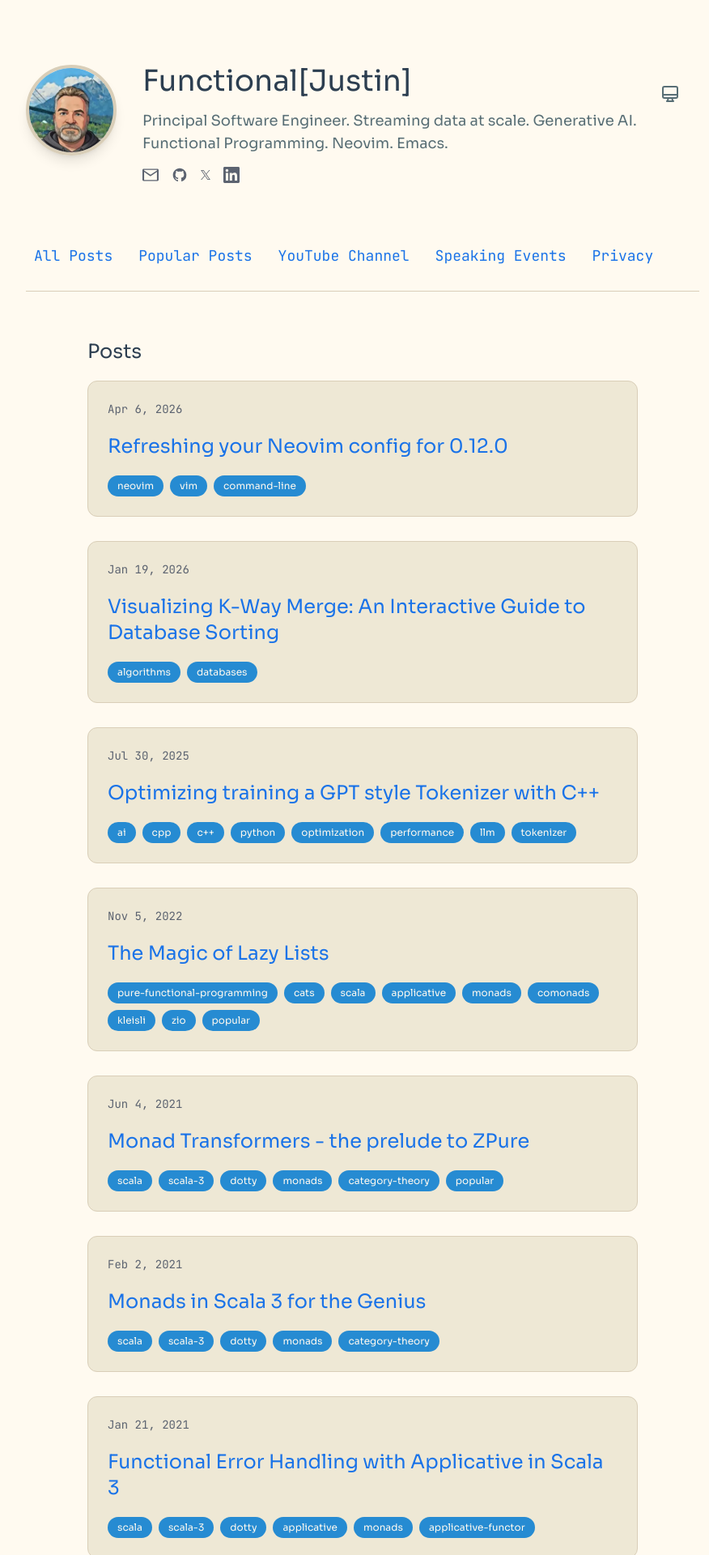
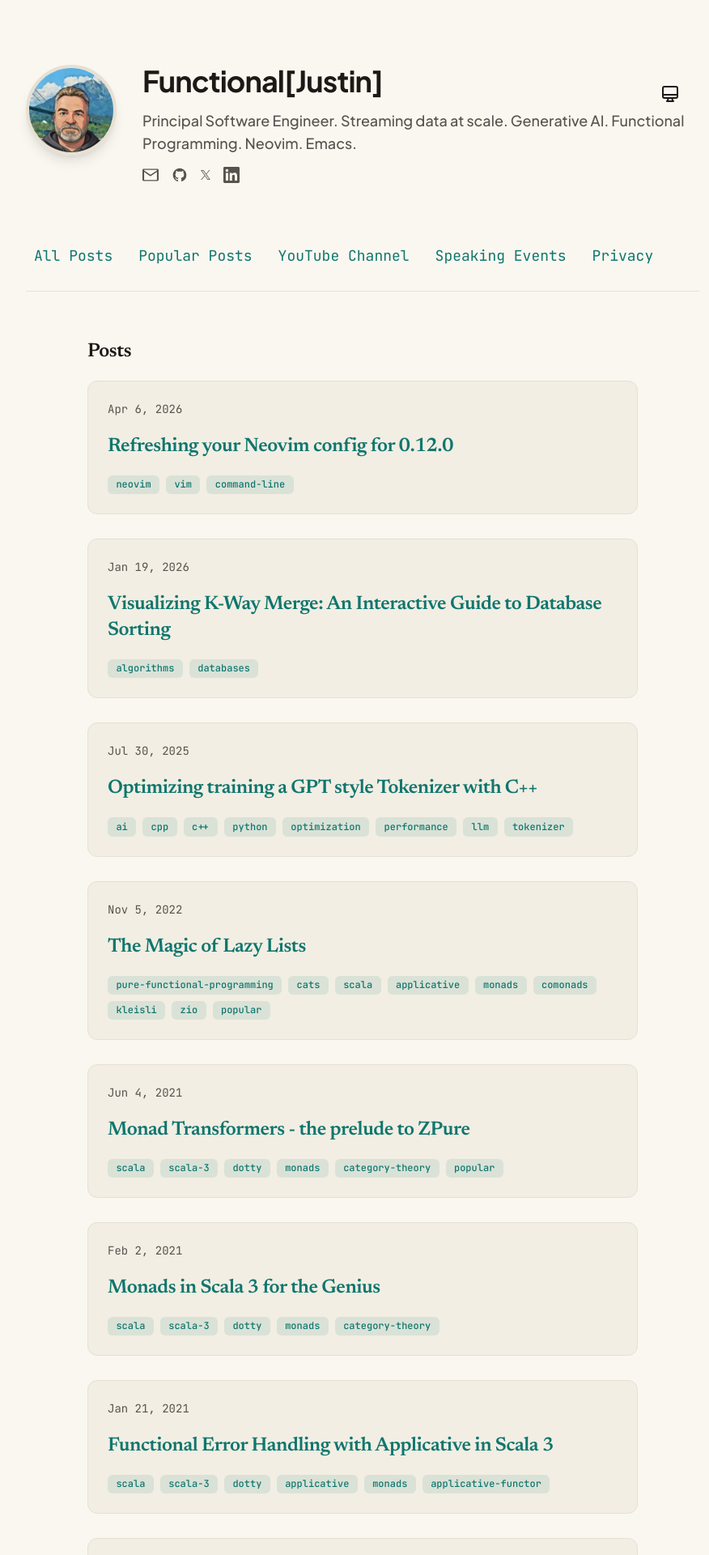
Before and after one commit to justinhj/justinhj.github.io, a Jekyll site: the page built from index.html, in a window 1280 px wide. Shown: the top 1920 px of the page at 81% size, without its empty margins (192-1068 px from the left). Built offline with Jekyll 4.4.1, drawn with Linux system fonts in a browser that asks for light colours.

Commit message:
style update

```diff
--- a/_includes/head.html
+++ b/_includes/head.html
@@ -22,6 +22,11 @@
   <!-- Machine-readable discovery links for AI Agents -->
   <link rel="sitemap" type="application/xml" title="Sitemap" href="{{ "/sitemap.xml" | prepend: site.baseurl | prepend: site.url }}">
   <link rel="alternate" type="text/markdown" title="LLMs Index" href="{{ "/llms.txt" | prepend: site.baseurl | prepend: site.url }}">
+
+  <!-- Literate typography (Newsreader & Plus Jakarta Sans) -->
+  <link rel="preconnect" href="https://fonts.googleapis.com">
+  <link rel="preconnect" href="https://fonts.gstatic.com" crossorigin>
+  <link href="https://fonts.googleapis.com/css2?family=Newsreader:ital,opsz,wght@0,6..72,400;0,6..72,500;0,6..72,600;1,6..72,400&family=Plus+Jakarta+Sans:wght@500;700&display=swap" rel="stylesheet">
 
   <!-- Preload local fonts -->
   <link rel="preload" href="/fonts/sora-v17-latin-regular.woff2" as="font" type="font/woff2" crossorigin>
--- a/_includes/header.html
+++ b/_includes/header.html
@@ -15,7 +15,7 @@
     <div class="flex-grow">
       <h1 class="text-4xl font-bold mb-2" href="{{ site.baseurl }}">{{ site.title }}</h1>
 
-      <p class="text-lg max-w-prose mb-4">
+      <p class="text-lg max-w-prose mb-4 text-[var(--secondary-text-color)]">
           {{ site.description }}
       </p>
       <div class="flex items-center space-x-4 text-sm">
@@ -86,10 +86,10 @@
   <!-- Navigation Bar -->
   <nav class="border-b border-[var(--border-color)] mb-2">
       <ul class="flex flex-wrap items-center gap-x-8 gap-y-2 font-mono text-base md:text-lg !list-none">
-          <li><a href="/index.html" class="block py-3 border-b-2 border-transparent hover:text-white">All Posts</a></li>
-          <li><a href="/topposts.html" class="block py-3 border-b-2 border-transparent hover:text-white">Popular Posts</a></li>
-          <li><a href="https://www.youtube.com/c/FunctionalJustin" class="block py-3 border-b-2 border-transparent hover:text-white">YouTube Channel</a></li>
-          <li><a href="/talks.html" class="block py-3 border-b-2 border-transparent hover:text-white">Speaking Events</a></li>
-          <li><a href="/privacy.html" class="block py-3 border-b-2 border-transparent hover:text-white">Privacy</a></li>
+          <li><a href="/index.html" class="block py-3 border-b-2 border-transparent hover:text-[var(--accent-color)] hover:border-[var(--accent-color)] transition-colors">All Posts</a></li>
+          <li><a href="/topposts.html" class="block py-3 border-b-2 border-transparent hover:text-[var(--accent-color)] hover:border-[var(--accent-color)] transition-colors">Popular Posts</a></li>
+          <li><a href="https://www.youtube.com/c/FunctionalJustin" class="block py-3 border-b-2 border-transparent hover:text-[var(--accent-color)] hover:border-[var(--accent-color)] transition-colors">YouTube Channel</a></li>
+          <li><a href="/talks.html" class="block py-3 border-b-2 border-transparent hover:text-[var(--accent-color)] hover:border-[var(--accent-color)] transition-colors">Speaking Events</a></li>
+          <li><a href="/privacy.html" class="block py-3 border-b-2 border-transparent hover:text-[var(--accent-color)] hover:border-[var(--accent-color)] transition-colors">Privacy</a></li>
       </ul>
   </nav>
--- a/_orgcss/site.css
+++ b/_orgcss/site.css
@@ -63,6 +63,6 @@ table {
 }
 
 td, th {
-  border: 1px solid #ccc;
+  border: 1px solid var(--border-color, #ccc);
   padding: 8px;
 }
--- a/_sass/_base.scss
+++ b/_sass/_base.scss
@@ -1,31 +1,39 @@
 @mixin light-theme-vars {
     --background-color: #{$background-color-light};
+    --card-bg-color: #{$card-bg-color-light};
     --text-color: #{$text-color-light};
+    --secondary-text-color: #{$secondary-text-color-light};
+    --muted-text-color: #{$muted-text-color-light};
+    --border-color: #{$border-color-light};
     --brand-color: #{$brand-color-light};
-    --brand-visited: #{darken($brand-color-light, 25%)};
-    --brand-hover-bg: #{darken($background-color-light, 10%)};
-    --secondary-text-color: #{$secondary-text-color-light};
-    --border-color: #{$border-color-light};
-    --card-bg-color: #{$card-bg-color-light};
+    --brand-visited: #{darken($brand-color-light, 8%)};
+    --brand-hover-bg: #{$accent-light-light};
+    --accent-color: #{$accent-color-light};
+    --accent-hover-color: #{$accent-hover-color-light};
+    --accent-light: #{$accent-light-light};
     --accent-text: #{$accent-text-light};
-    --pre-bg-color: #{$background-color};
-    --pre-text-color: #{$text-color};
+    --pre-bg-color: #{$code-bg-color-light};
+    --pre-text-color: #{$code-text-color-light};
+    --org-star: #{$org-star-color-light};
 }
 
 @mixin dark-theme-vars {
     --background-color: #{$background-color};
+    --card-bg-color: #{$card-bg-color};
     --text-color: #{$text-color};
+    --secondary-text-color: #{$secondary-text-color};
+    --muted-text-color: #{$muted-text-color};
+    --border-color: #{$border-color};
     --brand-color: #{$brand-color};
-  --brand-visited: #{darken($brand-color, 15%)};
+    --brand-visited: #{darken($brand-color, 12%)};
     --brand-hover-bg: transparent;
     --accent-color: #{$accent-color};
     --accent-hover-color: #{$accent-hover-color};
-  --secondary-text-color: #{$secondary-text-color};
-  --border-color: #{$border-color};
-  --card-bg-color: #{$card-bg-color};
+    --accent-light: #{$accent-light};
     --accent-text: #{$accent-text};
-  --pre-bg-color: #{$background-color-light};
-  --pre-text-color: #{$text-color-light};
+    --pre-bg-color: #{$code-bg-color};
+    --pre-text-color: #{$code-text-color};
+    --org-star: #{$org-star-color};
 }
 
 :root {
@@ -104,7 +112,8 @@ li {
  * Headings
  */
 h1, h2, h3, h4, h5, h6 {
-    font-weight: $base-font-weight;
+    font-weight: 600;
+    letter-spacing: -0.02em;
 }
 
 /**
@@ -119,7 +128,7 @@ a {
     }
 
     &:hover {
-        color: var(--text-color);
+        color: var(--accent-hover-color);
         text-decoration: none;
         background-color: var(--brand-hover-bg);
     }
@@ -129,11 +138,13 @@ a {
  * Blockquotes
  */
 blockquote {
-    color: $grey-color;
-    border-left: 4px solid $grey-color-light;
-    padding-left: $spacing-unit / 2;
-    font-size: 18px;
-    letter-spacing: -1px;
+    color: var(--secondary-text-color);
+    border-left: 3px solid var(--accent-color);
+    background-color: var(--card-bg-color);
+    padding: 0.75rem 1.25rem;
+    border-radius: 0 6px 6px 0;
+    font-size: 1.05em;
+    letter-spacing: normal;
     font-style: italic;
 
     > :last-child {
@@ -146,7 +157,8 @@ blockquote {
  */
 pre,
 code {
-    font-weight: bold;
+    font-family: $mono-font-family;
+    font-weight: 400;
 }
 
 /**
@@ -209,84 +221,121 @@ code {
 
 /* Custom styles to extend Tailwind */
 body {
-    /* Using a deep, modern dark color palette */
     background-color: var(--background-color);
     color: var(--text-color);
     font-family: $base-font-family;
+    font-size: $base-font-size;
+    line-height: $base-line-height;
     -webkit-text-size-adjust: 100%;
     font-kerning: auto;
+    transition: background-color 0.25s ease, color 0.25s ease;
 }
 
 /* Applying the monospaced font for a "coder" feel on specific elements */
 .font-mono {
-    font-family: 'JetBrains Mono', monospace;
+    font-family: $mono-font-family;
+}
+
+/* Site header & navigation use Plus Jakarta Sans / JetBrains Mono */
+header.relative {
+    font-family: $sans-font-family;
+
+    h1 {
+        font-family: $sans-font-family;
+        font-weight: 700;
+        letter-spacing: -0.025em;
+    }
+
+    p {
+        color: var(--secondary-text-color);
+    }
+}
+
+header.relative ~ nav a {
+    color: var(--brand-color);
+    transition: color 0.15s ease, border-color 0.15s ease;
+
+    &:visited {
+        color: var(--brand-color);
+    }
+
+    &:hover {
+        color: var(--accent-hover-color);
+        border-bottom-color: var(--accent-color);
+        background-color: transparent;
+    }
 }
 
 /* Styling for headings and links with the accent color */
-h1, h2, h3, .accent-text {
+h1, h2, h3, h4, h5, h6, .accent-text {
     color: var(--accent-text);
 }
 
-// This messes with the above
-// a {
-//     color: $accent-color;
-//     transition: color 0.2s ease-in-out;
-// }
+.post-content a {
+    color: var(--brand-color);
+    border-bottom: 1px dotted var(--brand-color);
 
-// a:hover {
-//     color: $accent-hover-color;
-// }
+    &:hover {
+        color: var(--accent-hover-color);
+        border-bottom-style: solid;
+    }
+}
 
-/* Glassmorphism-inspired card effect for post previews */
+/* Card effect for post previews */
 .post-card {
     background-color: var(--card-bg-color);
     border: 1px solid var(--border-color);
     border-radius: 12px;
     padding: 1.5rem;
-    transition: transform 0.2s ease-in-out, box-shadow 0.2s ease-in-out;
+    transition: transform 0.2s ease, box-shadow 0.2s ease, border-color 0.2s ease;
 }
 
 .post-card:hover {
-    transform: translateY(-5px);
-    box-shadow: 0 10px 20px rgba(0,0,0,0.2);
+    transform: translateY(-3px);
+    border-color: var(--accent-color);
+    box-shadow: 0 8px 24px rgba(0, 0, 0, 0.12);
 }
 
 /* Styling for the topic tags */
 .tag {
     display: inline-block;
-    background-color: #268bd2; /* A vibrant blue for tags */
-    color: #ffffff; /* White text for high contrast */
-    padding: 0.25rem 0.75rem;
-    border-radius: 9999px; /* Pill shape */
+    background-color: var(--accent-light);
+    color: var(--accent-color);
+    font-family: $mono-font-family;
+    padding: 0.2rem 0.65rem;
+    border-radius: 6px;
     font-size: 0.75rem;
     font-weight: 500;
-    text-decoration: none; /* No underlines on tags */
+    line-height: 1.4;
+    text-decoration: none;
+    transition: background-color 0.15s ease, color 0.15s ease;
+}
+
+.tag a {
+    color: inherit;
+    text-decoration: none;
+    border-bottom: none;
+
+    &:visited {
+        color: inherit;
+    }
+
+    &:hover {
+        color: inherit;
+        background-color: transparent;
+    }
 }
 
 .tag:hover {
-    background-color: #2071a8; /* A slightly darker blue on hover */
-    color: #ffffff;
-    text-decoration: none;
-}
-
-/* Light mode tags */
-
-//@media (prefers-color-scheme: light) {
-
-  .tag a {
+    background-color: var(--accent-color);
     color: var(--background-color);
     text-decoration: none;
 
-      &:visited {
+    a, a:visited, a:hover {
         color: var(--background-color);
-      }
-
-      &:hover {
-	  color: var(--background-color);
-          background-color: #268bd2;
+        background-color: transparent;
     }
 }
-//}
 
 /* Force override of margins */
 .home h1,
@@ -302,40 +351,38 @@ h1, h2, h3, .accent-text {
 }
 
 .post .post-content .org-src-container pre.src {
-  margin: 30px 0 30px 0;
+  margin: 1.8em 0;
 }
 
 .post-content p {
-  margin: 30px 0 30px 0;
+  margin: 1.4em 0;
 }
 
-pre.src {
-    background-color: var(--pre-bg-color);
-    font-family: 'JetBrains Mono', monospace;
-    font-size: 16px;
-
-    /* --- Fixes --- */
-    overflow-x: auto;         /* Adds a horizontal scrollbar when needed */
-    margin: 2em 0;            /* Adds space above and below the block */
-    padding: 1em;             /* Adds space inside the block */
-    /* --- End Fixes --- */
-
-    border: 1px solid #444;   /* Optional: a subtle border */
-    border-radius: 8px;       /* Optional: rounded corners */
+:not(pre) > code {
+    font-family: $mono-font-family;
+    font-size: 0.84em;
+    background-color: var(--card-bg-color);
+    color: var(--accent-color);
+    padding: 0.15em 0.4em;
+    border-radius: 4px;
+    border: 1px solid var(--border-color);
+    font-weight: 500;
 }
 
+pre.src,
 pre.example {
     background-color: var(--pre-bg-color);
     color: var(--pre-text-color);
-    font-family: 'JetBrains Mono', monospace;
-    font-size: 16px;
+    font-family: $mono-font-family;
+    font-size: 14px;
+    line-height: 1.55;
+    font-weight: 400;
 
-    /* --- Fixes --- */
-    overflow-x: auto;         /* Adds a horizontal scrollbar when needed */
-    margin: 2em 0;            /* Adds space above and below the block */
-    padding: 1em;             /* Adds space inside the block */
-    /* --- End Fixes --- */
+    overflow-x: auto;
+    margin: 1.8em 0;
+    padding: 1.1em 1.25em;
 
-    border: 1px solid #444;   /* Optional: a subtle border */
-    border-radius: 8px;       /* Optional: rounded corners */
+    border: 1px solid var(--border-color);
+    border-radius: 8px;
+    box-shadow: 0 4px 20px rgba(0, 0, 0, 0.12);
 }
--- a/css/main.scss
+++ b/css/main.scss
@@ -39,39 +39,52 @@
   src: url('../fonts/sora-v17-latin-700.woff2') format('woff2');
 }
 
-// Our variables
-$base-font-family: 'Sora', sans-serif;
-$base-font-size:   16px;
+// Our variables (Concept 5: Literate typography & palette)
+$base-font-family: 'Newsreader', Georgia, serif;
+$sans-font-family: 'Plus Jakarta Sans', 'Sora', sans-serif;
+$mono-font-family: 'JetBrains Mono', monospace;
+$base-font-size:   19px;
 $base-font-weight: 400;
-$small-font-size:  $base-font-size * 0.875;
-$base-line-height: 1.5;
+$small-font-size:  $base-font-size * 0.82;
+$base-line-height: 1.65;
 
 $spacing-unit:     30px;
 
-$text-color:       #a9b1d6;
-$brand-color:      #2a7ae2;
-$background-color: #1a1b26;
-
-$background-color-light: #fffaf0;
-$text-color-light: #586e75;
-$brand-color-light: #1a73e8;
-
-$grey-color:       #848484;
-$grey-color-light: lighten($grey-color, 40%);
-$grey-color-dark:  darken($grey-color, 25%);
-
+// Dark Mode (Tokyo Night Literate)
+$background-color: #16161e;
+$card-bg-color: #1f202e;
+$text-color: #e0e2ee;
+$secondary-text-color: #9aa5ce;
+$muted-text-color: #565f89;
+$border-color: #292e42;
+$brand-color: #7aa2f7;
 $accent-color: #7aa2f7;
 $accent-hover-color: #9eceff;
-$secondary-text-color: lighten(#5c6370, 20%);
-$secondary-text-color-light: #5c6370;
-$border-color: #2c2e3b;
-$card-bg-color: #24283b;
+$accent-light: rgba(122, 162, 247, 0.15);
+$accent-text: #e0e2ee;
+$code-bg-color: #13141c;
+$code-text-color: #c0caf5;
+$org-star-color: #bb9af7;
 
-$accent-text: #c0caf5;
-$accent-text-light: #2c3e50;
+// Light Mode (Warm Paper & Deep Teal Literate)
+$background-color-light: #faf7f0;
+$card-bg-color-light: #f2eee3;
+$text-color-light: #1c1917;
+$secondary-text-color-light: #57534e;
+$muted-text-color-light: #8c827a;
+$border-color-light: #e7e0d3;
+$brand-color-light: #0f766e;
+$accent-color-light: #0f766e;
+$accent-hover-color-light: #115e59;
+$accent-light-light: rgba(15, 118, 110, 0.1);
+$accent-text-light: #1c1917;
+$code-bg-color-light: #22252a;
+$code-text-color-light: #e2e8f0;
+$org-star-color-light: #0f766e;
 
-$border-color-light: #d9ceb8;
-$card-bg-color-light: #eee8d5;
+$grey-color:       #8c827a;
+$grey-color-light: #e7e0d3;
+$grey-color-dark:  #57534e;
 
 // Width of the content area
 $content-width:    800px;
--- a/css/style.css
+++ b/css/style.css
@@ -321,6 +321,9 @@
   .max-w-prose {
     max-width: 65ch;
   }
+  .flex-shrink {
+    flex-shrink: 1;
+  }
   .flex-shrink-0 {
     flex-shrink: 0;
   }
@@ -573,6 +576,10 @@
   .filter {
     filter: var(--tw-blur,) var(--tw-brightness,) var(--tw-contrast,) var(--tw-grayscale,) var(--tw-hue-rotate,) var(--tw-invert,) var(--tw-saturate,) var(--tw-sepia,) var(--tw-drop-shadow,);
   }
+  .backdrop-filter {
+    -webkit-backdrop-filter: var(--tw-backdrop-blur,) var(--tw-backdrop-brightness,) var(--tw-backdrop-contrast,) var(--tw-backdrop-grayscale,) var(--tw-backdrop-hue-rotate,) var(--tw-backdrop-invert,) var(--tw-backdrop-opacity,) var(--tw-backdrop-saturate,) var(--tw-backdrop-sepia,);
+    backdrop-filter: var(--tw-backdrop-blur,) var(--tw-backdrop-brightness,) var(--tw-backdrop-contrast,) var(--tw-backdrop-grayscale,) var(--tw-backdrop-hue-rotate,) var(--tw-backdrop-invert,) var(--tw-backdrop-opacity,) var(--tw-backdrop-saturate,) var(--tw-backdrop-sepia,);
+  }
   .transition {
     transition-property: color, background-color, border-color, outline-color, text-decoration-color, fill, stroke, --tw-gradient-from, --tw-gradient-via, --tw-gradient-to, opacity, box-shadow, transform, translate, scale, rotate, filter, -webkit-backdrop-filter, backdrop-filter, display, content-visibility, overlay, pointer-events;
     transition-timing-function: var(--tw-ease, var(--default-transition-timing-function));
@@ -615,6 +622,13 @@
       }
     }
   }
+  .hover\:border-\[var\(--accent-color\)\] {
+    &:hover {
+      @media (hover: hover) {
+        border-color: var(--accent-color);
+      }
+    }
+  }
   .hover\:bg-\[var\(--brand-hover-bg\)\] {
     &:hover {
       @media (hover: hover) {
@@ -626,13 +640,6 @@
     &:hover {
       @media (hover: hover) {
         color: var(--accent-color);
-      }
-    }
-  }
-  .hover\:text-white {
-    &:hover {
-      @media (hover: hover) {
-        color: var(--color-white);
       }
     }
   }
@@ -856,6 +863,42 @@
   syntax: "*";
   inherits: false;
 }
+@property --tw-backdrop-blur {
+  syntax: "*";
+  inherits: false;
+}
+@property --tw-backdrop-brightness {
+  syntax: "*";
+  inherits: false;
+}
+@property --tw-backdrop-contrast {
+  syntax: "*";
+  inherits: false;
+}
+@property --tw-backdrop-grayscale {
+  syntax: "*";
+  inherits: false;
+}
+@property --tw-backdrop-hue-rotate {
+  syntax: "*";
+  inherits: false;
+}
+@property --tw-backdrop-invert {
+  syntax: "*";
+  inherits: false;
+}
+@property --tw-backdrop-opacity {
+  syntax: "*";
+  inherits: false;
+}
+@property --tw-backdrop-saturate {
+  syntax: "*";
+  inherits: false;
+}
+@property --tw-backdrop-sepia {
+  syntax: "*";
+  inherits: false;
+}
 @property --tw-duration {
   syntax: "*";
   inherits: false;
@@ -909,6 +952,15 @@
       --tw-drop-shadow-color: initial;
       --tw-drop-shadow-alpha: 100%;
       --tw-drop-shadow-size: initial;
+      --tw-backdrop-blur: initial;
+      --tw-backdrop-brightness: initial;
+      --tw-backdrop-contrast: initial;
+      --tw-backdrop-grayscale: initial;
+      --tw-backdrop-hue-rotate: initial;
+      --tw-backdrop-invert: initial;
+      --tw-backdrop-opacity: initial;
+      --tw-backdrop-saturate: initial;
+      --tw-backdrop-sepia: initial;
       --tw-duration: initial;
       --tw-ease: initial;
     }
```
Lines whose indentation alone changed are shown as unchanged.
